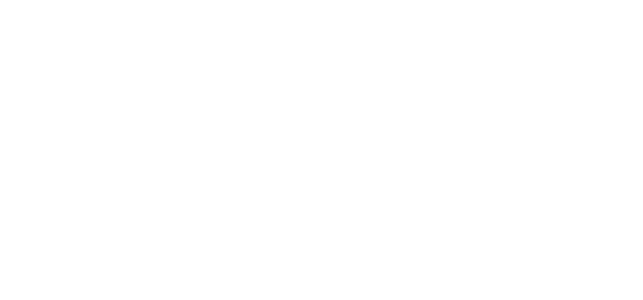
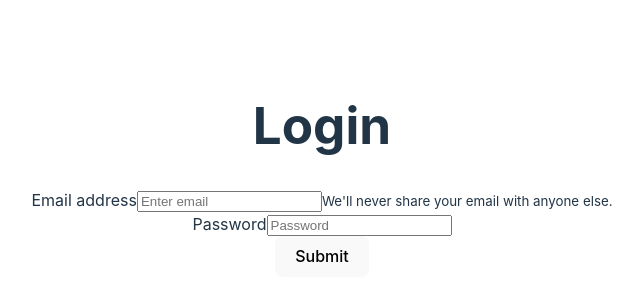
Before and after one commit to JoseDJarias/FrontEndFinalP, a React (Vite) app: page /login in a window 1280 px wide. Before the commit this address had no page. Shown: the part 230-530 px from the top of the page, without its empty margins (318-961 px from the left). Built offline with nearby package versions, Linux system fonts and the light colour scheme.

Commit message:
Login workin

```diff
--- a/src/components/Home.jsx
+++ b/src/components/Home.jsx
@@ -1,6 +1,4 @@
 import React from "react";
-import 'dotenv/config';
-
 function Home() {
     return (
         <>
--- a/src/components/router/AppRouter.jsx
+++ b/src/components/router/AppRouter.jsx
@@ -1,6 +1,7 @@
 import React from "react";
 import {Routes, Route } from 'react-router-dom';
 import Home from "../Home";
+import { Login } from "../sessions/Login";
 
 
 function AppRouter() {
@@ -8,7 +9,7 @@ function AppRouter() {
         <>
             <Routes>
                 <Route path='/' element={<Home/>}></Route>
-                {/* <Route path='/login' element={<About/>}></Route> */}
+                <Route path='/login' element={<Login/>}></Route>
             </Routes>
         </>
     );
--- a/src/components/services/Application.service.js
+++ b/src/components/services/Application.service.js
@@ -1,4 +1,3 @@
-
 class ApplicationService {
 
      API_HOST = "http://localhost:3000";
--- a/src/components/services/Auth.service.js
+++ b/src/components/services/Auth.service.js
@@ -1,14 +1,14 @@
 import ApplicationService from "./Application.service";
 
 class AuthService extends ApplicationService {
-    constructor(){
+  constructor() {
     super();
   }
 
   // Both login and signup are POST and logout DELETE action
 
   async signup(data) {
-        await fetch( `${this.apiHost()}/api/signup`, {
+    await fetch(`${this.apiHost()}/api/signup`, {
       method: 'POST',
       body: JSON.stringify(data),
       headers: {
@@ -18,17 +18,19 @@ class AuthService extends ApplicationService {
   }
 
   async login(data) {
-        await fetch( `${this.apiHost()}/api/login`, {
+    const response = await fetch(`${this.apiHost()}/api/login`, {
       method: 'POST',
       body: JSON.stringify(data),
       headers: {
         'Content-Type': 'application/json'
       }
     });
+    const responseData = await response.json();
+    return responseData;
   }
 
 
-    async logout(){
+  async logout() {
 
 
   };
--- a/src/components/sessions/Login.jsx
+++ b/src/components/sessions/Login.jsx
@@ -1,7 +1,8 @@
-import React from "react";
+import React, {useEffect, useState} from "react";
 import AuthService from "../services/Auth.service";
 import Button from 'react-bootstrap/Button';
 import Form from 'react-bootstrap/Form';
+
 
 
 export const Login = () => {
@@ -14,19 +15,27 @@ export const Login = () => {
         password: ""
       });
 
+      useEffect(()=>{
+        console.log(formData);
+      },[formData])
+
       const handleChange = (e) => {
-        const { id, value } = e.target;
+        const { name, value } = e.target;
+        console.log("NAME:",name);
         setFormData((prevData) => ({
           ...prevData,
-          [id]: value
+          [name]: value
+
         }));
       }
 
       const handleSubmit = (e) => {
-        e.preventDefault();
+        // e.preventDefault();
         service
           .login(formData)
-          .then((payload) => console.log(payload))
+          .then(data => {
+            console.log(data.token);
+          })
           .catch((err) => {
             alert('Something went wrong!');
           });
@@ -35,10 +44,10 @@ export const Login = () => {
       return (
         <div className="">
           <h1>Login</h1>
-          <Form onSubmit={handleSubmit}>
+          <Form >
             <Form.Group className="mb-3" controlId="email">
               <Form.Label>Email address</Form.Label>
-              <Form.Control type="email" placeholder="Enter email" onChange={handleChange} value={formData.email} />
+              <Form.Control type="email" placeholder="Enter email" onChange={handleChange} value={formData.email} name="email"/>
               <Form.Text className="text-muted">
                 We'll never share your email with anyone else.
               </Form.Text>
@@ -46,9 +55,9 @@ export const Login = () => {
 
             <Form.Group className="mb-3" controlId="password">
               <Form.Label>Password</Form.Label>
-              <Form.Control type="password" placeholder="Password" onChange={handleChange} value={formData.password} />
+              <Form.Control type="password" placeholder="Password" onChange={handleChange} value={formData.password} name="password" />
             </Form.Group>
-            <Button variant="primary" type="submit">
+            <Button variant="primary" type="button" onClick={handleSubmit}>
               Submit
             </Button>
           </Form>
```
Also changed, not shown: 1 other file (tests, documents, lock files or other folders). Lines whose indentation alone changed are shown as unchanged.
